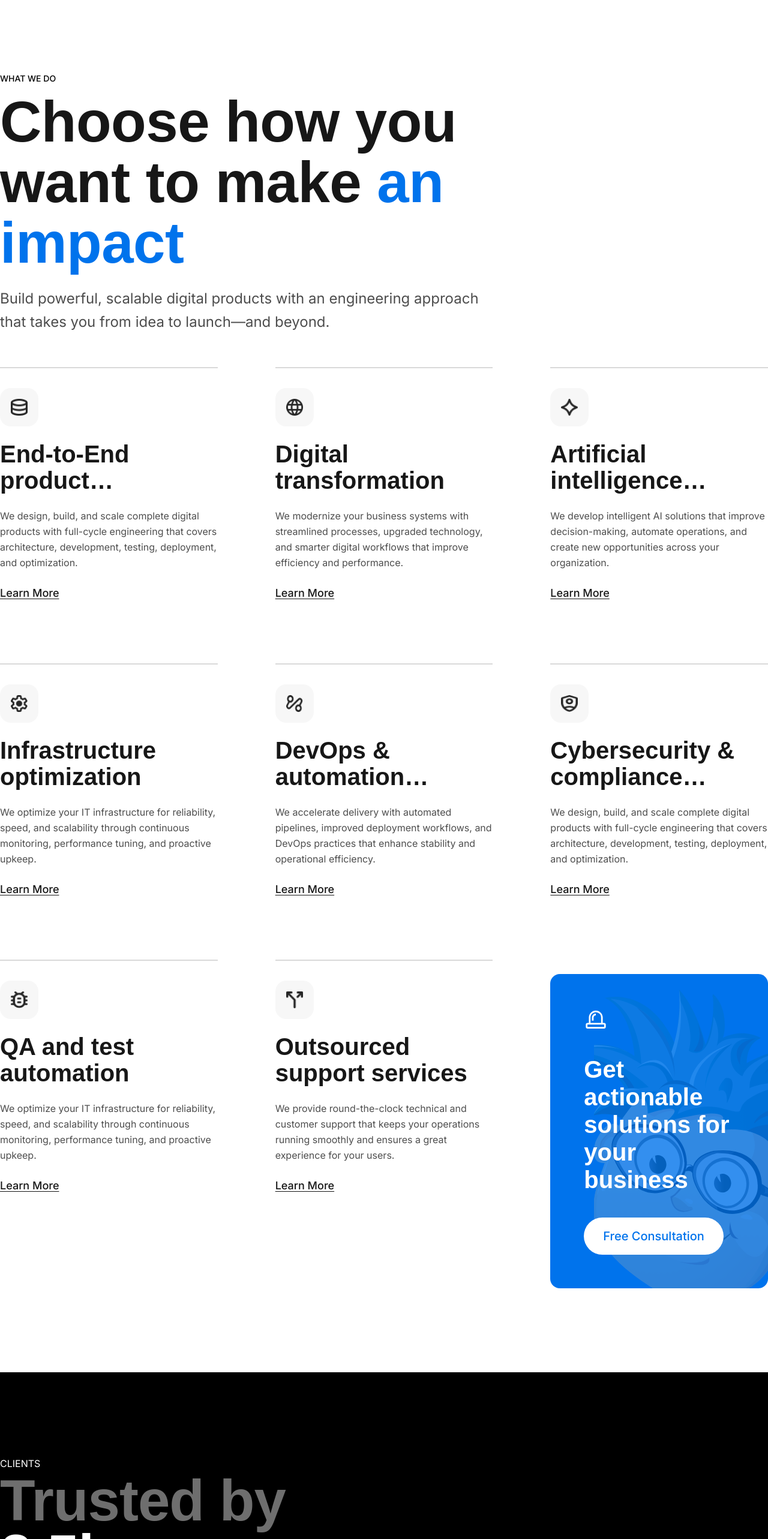
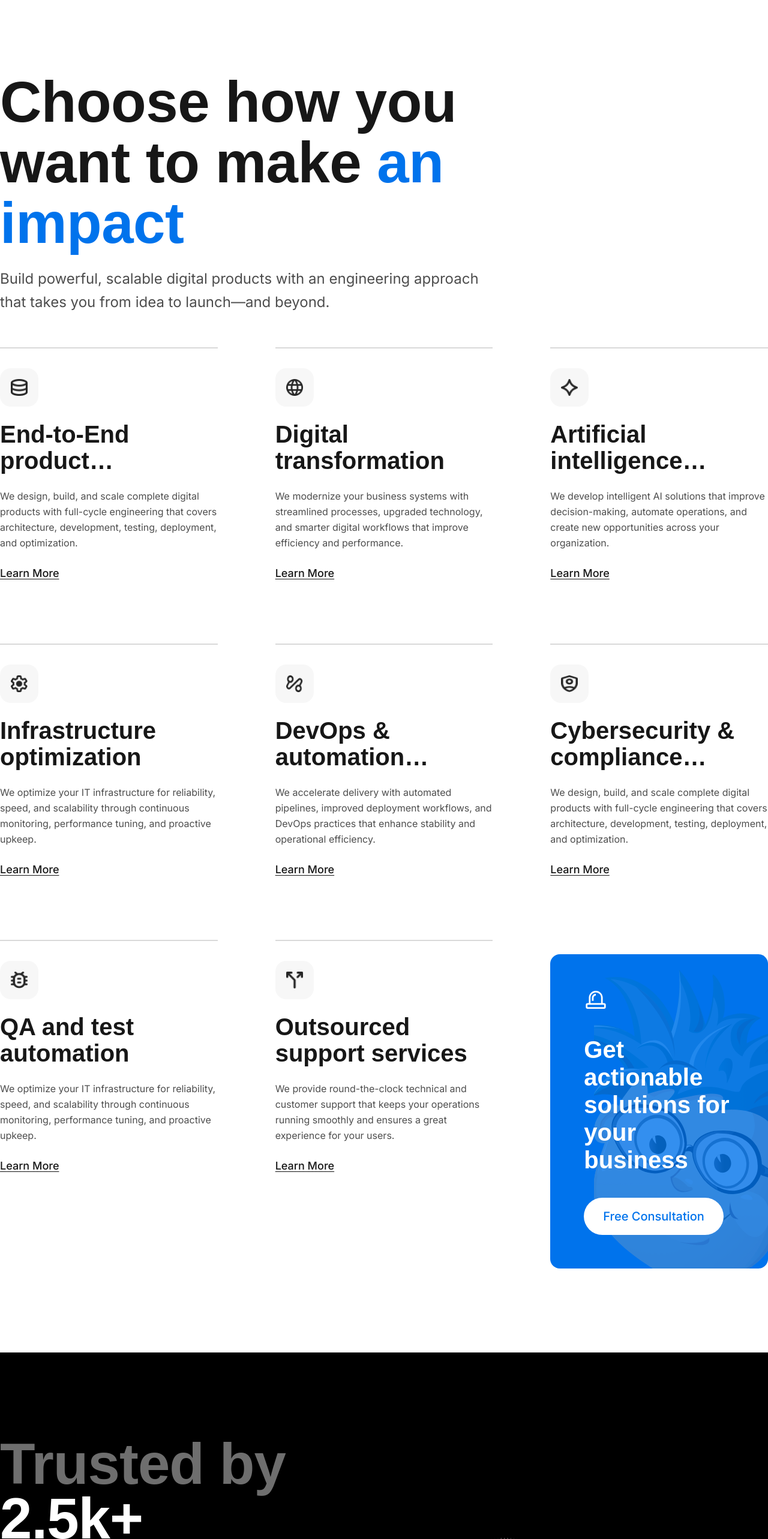
Before and after one commit to office-by-jazeel/bobcares-rewamp, a Next.js app: page / in a window 1280 px wide. Shown: the part 820-3386 px from the top of the page at 60% size. Built offline with nearby package versions, Linux system fonts and the light colour scheme; a web font is replaced by a local one.

Commit message:
♻️ refactor(components): comment out heading elements for future use

```diff
--- a/app/components/About.tsx
+++ b/app/components/About.tsx
@@ -47,9 +47,9 @@ export default function About() {
               {/* Right Section - Content */}
               <div className="w-full lg:w-1/2 flex flex-col gap-6 sm:gap-8 lg:gap-10">
                 {/* Heading */}
-                <p className="font-normal text-[14px] sm:text-[16px] text-[#9e9e9e] uppercase tracking-wide">
+                {/* <p className="font-normal text-[14px] sm:text-[16px] text-[#9e9e9e] uppercase tracking-wide">
                   OUR SUCCESS
-                </p>
+                </p> */}
 
                 {/* Tagline */}
                 <h2 className="font-grotesque font-semibold leading-[1.05] text-[48px] lg:text-[72px] tracking-[-1px] -mt-4">
--- a/app/components/Certifications.tsx
+++ b/app/components/Certifications.tsx
@@ -43,7 +43,7 @@ export default function Certifications() {
             {/* Left Section - Text */}
             <div className="flex flex-col gap-6 sm:gap-8 lg:gap-14 items-start text-black w-full lg:w-auto lg:max-w-[45%]">
               <div className="flex flex-col gap-4 lg:gap-1 items-start w-full">
-                <p className="font-medium text-[14px] sm:text-[16px] uppercase">Our Achievements</p>
+                {/* <p className="font-medium text-[14px] sm:text-[16px] uppercase">Our Achievements</p> */}
                 <h2 className="font-grotesque font-semibold leading-[1.05] text-[48px] lg:text-[72px] xl:text-[96px] tracking-[-1px]">
                   <span>Industry-leading </span>
                   <span className="text-[#133de2]">certifications</span> {' '}
--- a/app/components/Services.tsx
+++ b/app/components/Services.tsx
@@ -24,9 +24,9 @@ export default function Services() {
 
             {/* Header */}
             <div className="flex flex-col justify-between items-start gap-3">
-              <p className="font-medium text-[14px] uppercase text-black">
+              {/* <p className="font-medium text-[14px] uppercase text-black">
                 What We Do
-              </p>
+              </p> */}
 
               <div className="flex flex-col gap-6 max-w-[900px]">
                 <h2 className="font-grotesque font-semibold text-[48px] md:text-[96px] leading-[1.05] tracking-[-0.5px]">
--- a/app/components/Trust.tsx
+++ b/app/components/Trust.tsx
@@ -84,9 +84,9 @@ export default function Trust() {
       <div className="container mx-auto flex flex-col lg:flex-row items-start h-full w-full py-14 lg:py-[140px] gap-12 lg:gap-16">
         <div className="flex flex-col gap-8 sm:gap-12 items-start w-full lg:w-[40%]">
           <div className="flex flex-col gap-1 items-start w-full">
-            <div className="flex items-center">
+            {/* <div className="flex items-center">
               <p className="font-normal text-[16px] text-white uppercase">Clients</p>
-            </div>
+            </div> */}
             <h2 className="font-grotesque font-semibold leading-[0.95] text-[48px] lg:text-[96px] tracking-[-0.96px] w-full">
               <span className="text-[#6e6e6e]">Trusted by </span>
               <span className="text-white underline decoration-3 underline-offset-8">2.5k+ clients</span>
```
